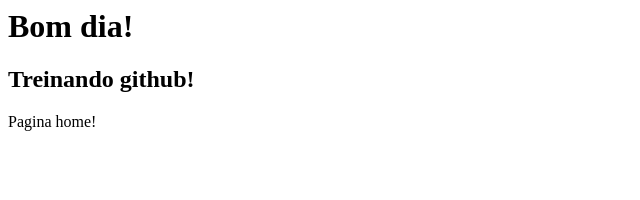
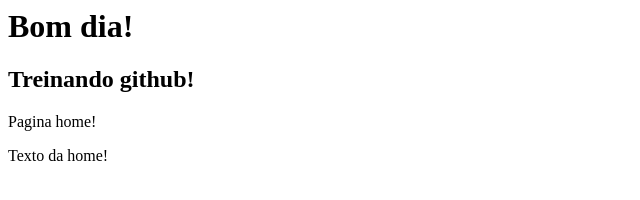
Before and after one commit to GabrielChavesMendes/treino_github, a plain HTML site: page Treino 1/index.html in a window 1280 px wide. Shown: the whole page, without its empty margins (0-640 px from the left). Drawn offline with Linux system fonts and the light colour scheme.

Commit message:
Testando checkout

```diff
--- a/Treino 1/index.html
+++ b/Treino 1/index.html
@@ -1,3 +1,4 @@
 <h1>Bom dia!</h1>
 <h2>Treinando github!</h2>
 <p>Pagina home!</p>
+<p>Texto da home!</p>
```
